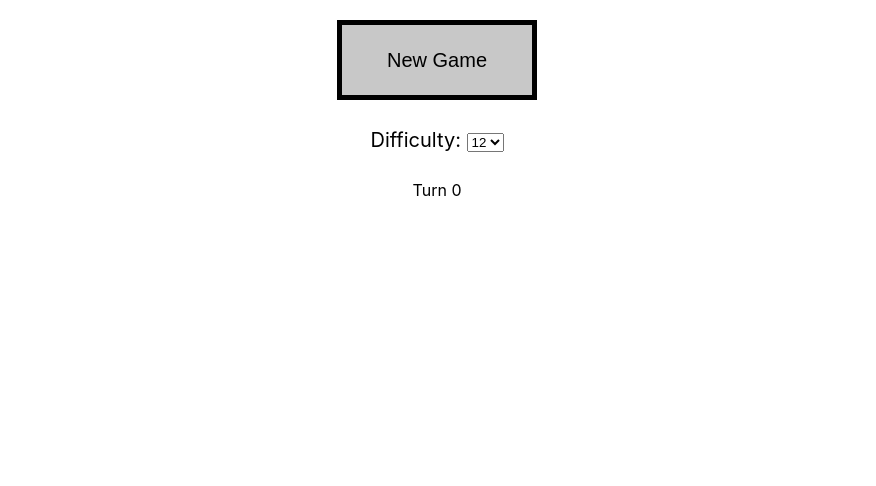
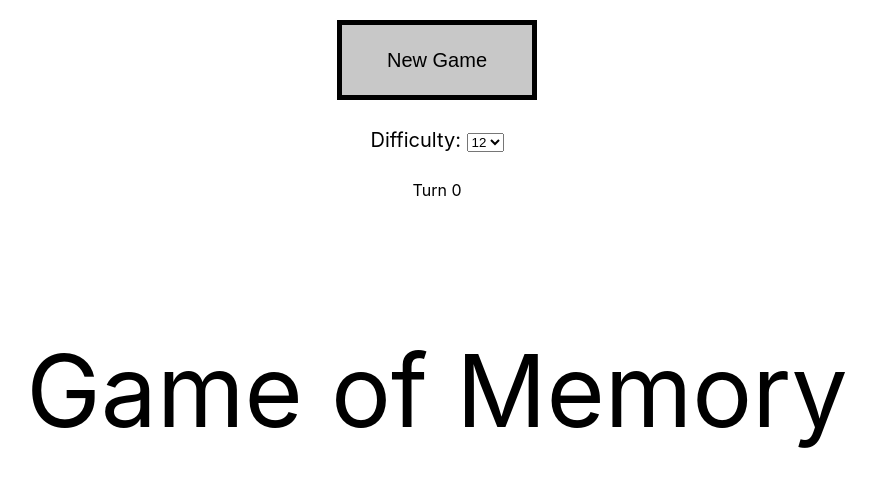
Before and after one commit to 804299520/Assignment-2, a React (Create React App) app: page / in a window 1280 px wide. Shown: the top 486 px of the page, without its empty margins (203-1079 px from the left). Built offline with nearby package versions, Linux system fonts and the light colour scheme.

Commit message:
Finalized

```diff
--- a/src/App.css
+++ b/src/App.css
@@ -106,7 +106,7 @@
   top: 50%;
   right: 50%;
   height: 140px;
-  width: 400px;
+  width: 100%;
   transform: translate(50%,-50%);
   font-size: 100px;
   background-color: white;
--- a/src/App.js
+++ b/src/App.js
@@ -29,7 +29,7 @@ function App() {
 			let img = document.createElement("img");
 			img.value = cardValues[i];
 			img.onclick = select;
-			img.src = "src/CardBack.png";
+			img.src = process.env.PUBLIC_URL + "/src/CardBack.png";
 			img.alt = "card";
 			img.className = "card";
 			let card = document.createElement("td");
@@ -46,7 +46,7 @@ function App() {
 	}
 
 	function select() {
-		this.src = "src/Card" + this.value + ".png";
+		this.src = process.env.PUBLIC_URL + "/src/Card" + this.value + ".png";
 		this.onclick = function () { };
 		if (selectCard1 == null) {
 			selectCard1 = this;
@@ -71,14 +71,16 @@ function App() {
 		else {
 			selectCard1.onclick = select;
 			selectCard2.onclick = select;
-			selectCard1.src = "src/CardBack.png";
-			selectCard2.src = "src/CardBack.png";
+			selectCard1.src = process.env.PUBLIC_URL + "/src/CardBack.png";
+			selectCard2.src = process.env.PUBLIC_URL + "/src/CardBack.png";
 			selectCard1 = null;
 			selectCard2 = null;
 
 		};
+		console.log(completed);
+		console.log(completed * 2);
+		console.log(difficulty);
 		setTimeout(removeBlocker, 0.5 * 1000);
-		difficulty = document.getElementById("difficulty").value;
 		if (completed * 2 == difficulty) {
 			youWin();
 			console.log("You win");
@@ -157,7 +159,8 @@ function App() {
 			</table>
 			<div id="blocker">
 			</div>
-			<div id="YouWin">
+			<div id="YouWin" className="youWin">
+				Game of Memory
 			</div>
 		</div>
 	);
```
